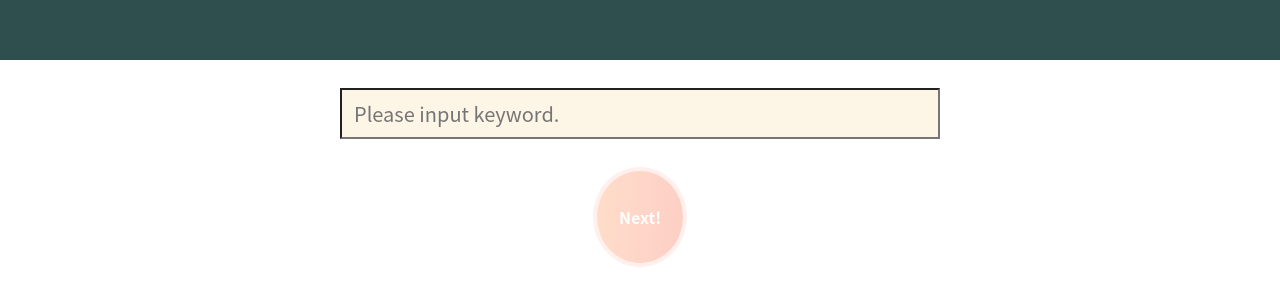
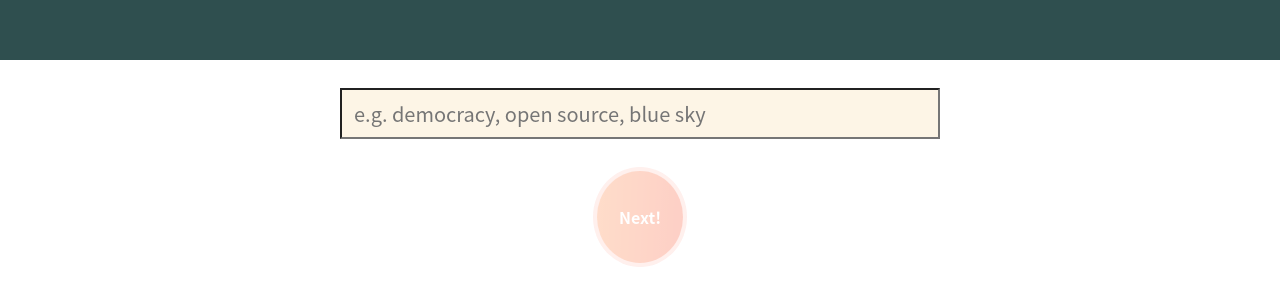
Before and after one commit to kaizumaki/civictech-kamishibai, a React (Create React App) app: page / in a window 1280 px wide. Shown: the part 508-814 px from the top of the page. Built offline with nearby package versions, Linux system fonts and the light colour scheme.

Commit message:
placeholderに入力例を記載

```diff
--- a/src/App.tsx
+++ b/src/App.tsx
@@ -37,7 +37,7 @@ function App() {
           <input
             className="keyword-field"
             type="text"
-            placeholder="Please input keyword."
+            placeholder="e.g. democracy, open source, blue sky"
             value={keyword}
             onChange={(e) => setKeyword(e.target.value)}
           />
```
